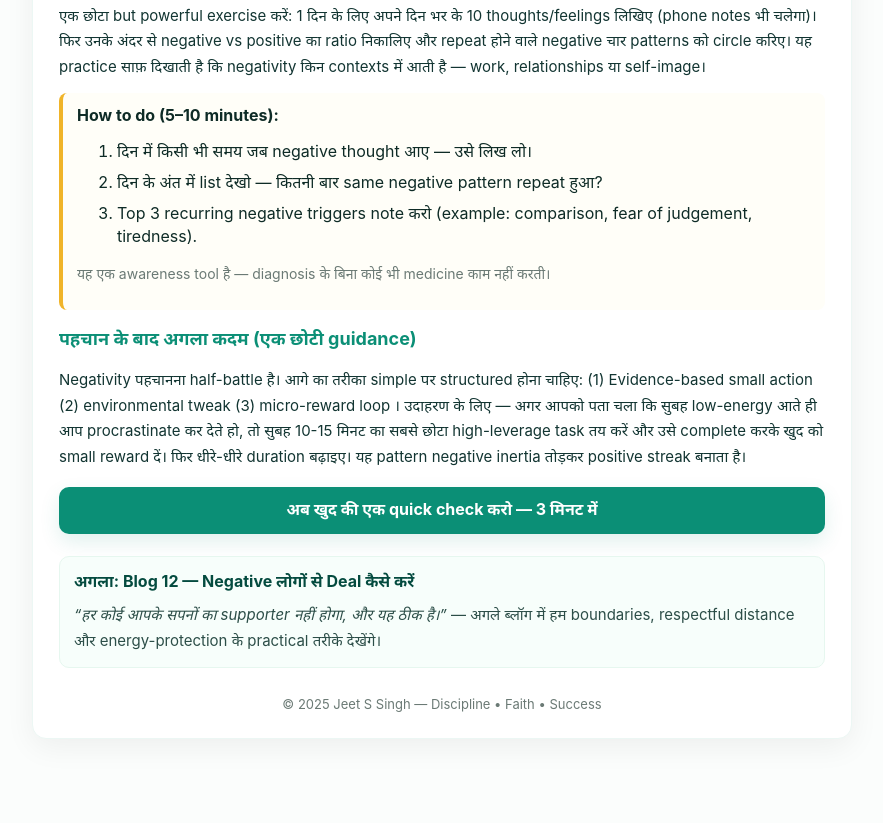
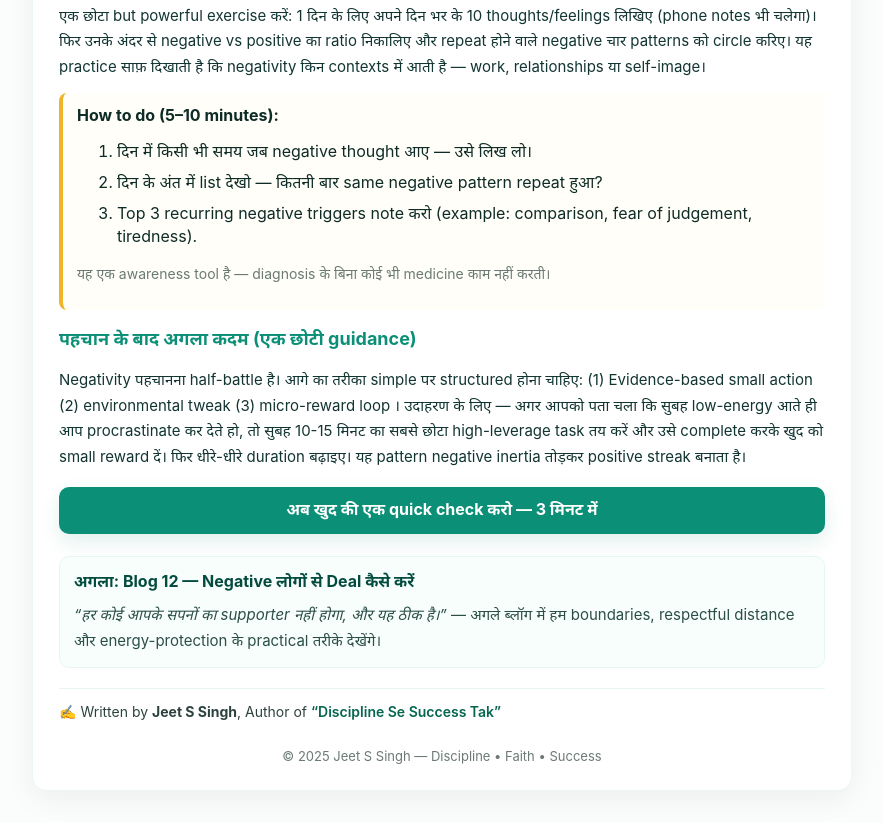
Before and after one commit to Osmjeet/Discipline-Se-Success-Tak, a plain HTML site: page posts/blog11.html in a window 1280 px wide. Shown: the part 901-1724 px from the top of the page, without its empty margins (198-1081 px from the left). Before the commit the page ends 1676 px from the top, so only its background shows below. Drawn offline with Linux system fonts and the light colour scheme.

Commit message:
blog11.html

```diff
--- a/posts/blog11.html
+++ b/posts/blog11.html
@@ -16,7 +16,7 @@
       --radius:14px;
       --maxw:820px;
     }
-    html,body{height:100%;margin:0;background:#fbfdfc;font-family:Inter, 'Noto Sans Devanagari', system-ui, -apple-system, "Segoe UI", Roboto, "Helvetica Neue", Arial; color:var(--text); -webkit-font-smoothing:antialiased; -moz-osx-font-smoothing:grayscale;}
+    html,body{height:100%;margin:0;background:#fbfdfc;font-family:Inter, 'Noto Sans Devanagari', system-ui, -apple-system, "Segoe UI", Roboto, "Helvetica Neue", Arial; color:var(--text);}
     .wrap{max-width:var(--maxw);margin:28px auto;padding:20px;}
     .card{background:var(--bg);padding:26px;border-radius:var(--radius);box-shadow:0 8px 30px rgba(6,20,18,0.06);border:1px solid #ecf7f4;}
     header{display:flex;flex-direction:column;gap:6px;margin-bottom:18px}
@@ -27,7 +27,6 @@
     p{margin:12px 0;font-size:15px;line-height:1.7;color:#123532}
     ul{margin:10px 0 18px 20px}
     li{margin:8px 0}
-    code{background:#f1f8f5;padding:4px 8px;border-radius:6px;color:var(--accent-dark);font-weight:600}
     .check{background:#f0fff9;border-left:4px solid var(--accent);padding:12px 14px;border-radius:8px;margin:14px 0}
     .exercise{background:#fffef8;border-left:4px solid #f0b429;padding:12px 14px;border-radius:8px;margin:14px 0}
     .note{font-size:14px;color:var(--muted);margin-top:10px}
@@ -35,6 +34,8 @@
     .preview{margin-top:22px;padding:14px;border-radius:10px;background:#f7fefb;border:1px solid #e6f7ef}
     .preview h3{margin:0;font-size:16px;color:#044b3f}
     .preview p{margin:8px 0 0;color:#2c4e48}
+    .author-note{margin-top:20px;padding-top:14px;border-top:1px solid #e6f7ef;font-size:14px;color:#2d423f}
+    .author-note a{color:var(--accent-dark);font-weight:600;text-decoration:none}
     footer{margin-top:28px;color:var(--muted);font-size:13px;text-align:center}
     @media(min-width:900px){ .wrap{padding:36px} h1{font-size:28px} }
   </style>
@@ -108,6 +109,11 @@
         <p><em>“हर कोई आपके सपनों का supporter नहीं होगा, और यह ठीक है।”</em> — अगले ब्लॉग में हम boundaries, respectful distance और energy-protection के practical तरीके देखेंगे।</p>
       </div>
 
+      <div class="author-note">
+        ✍️ Written by <strong>Jeet S Singh</strong>, Author of
+        <a href="https://www.amazon.in/dp/B0FPHVNRBK" target="_blank" rel="noopener noreferrer">“Discipline Se Success Tak”</a>
+      </div>
+
       <footer>
         © 2025 Jeet S Singh — Discipline • Faith • Success
       </footer>
```
